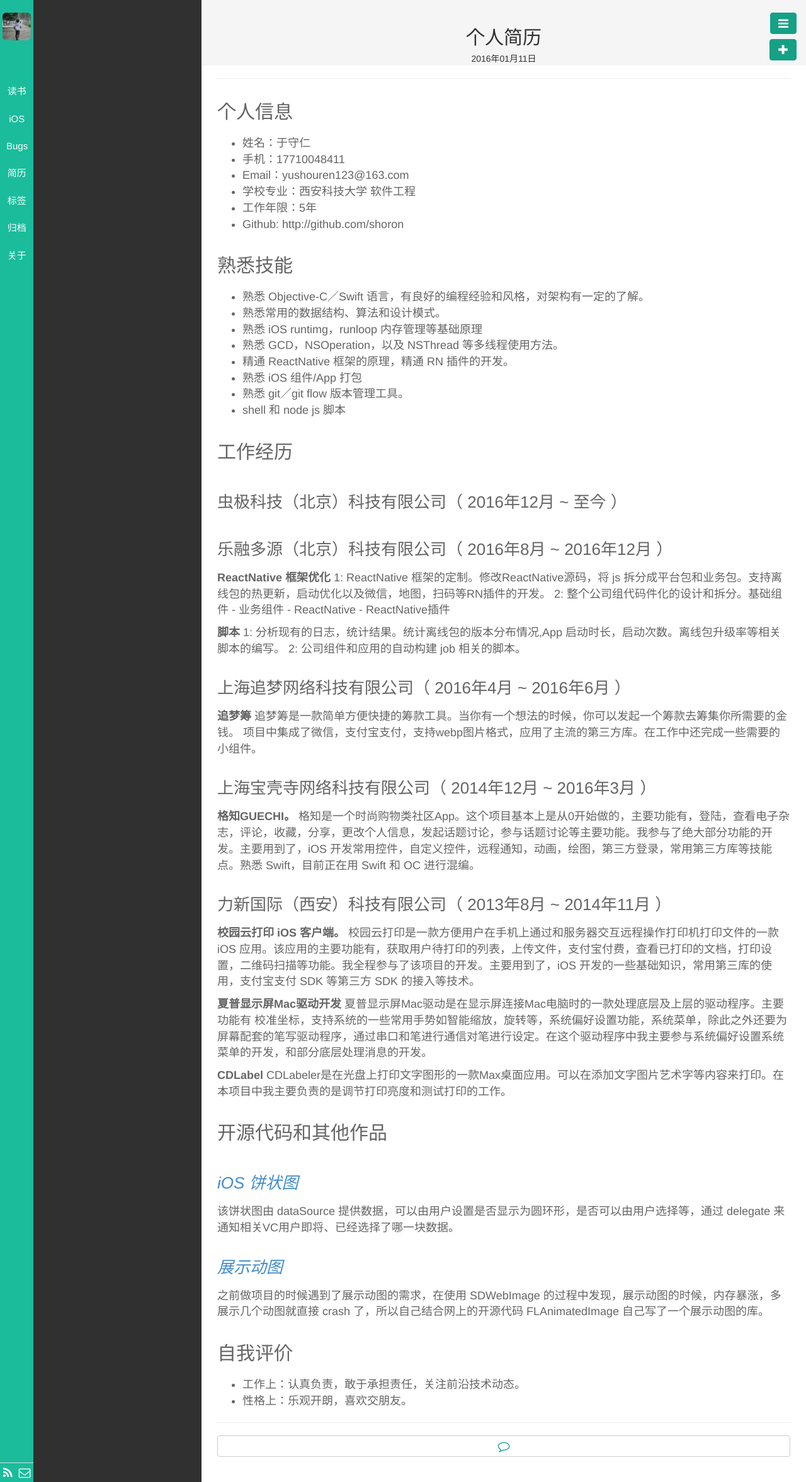
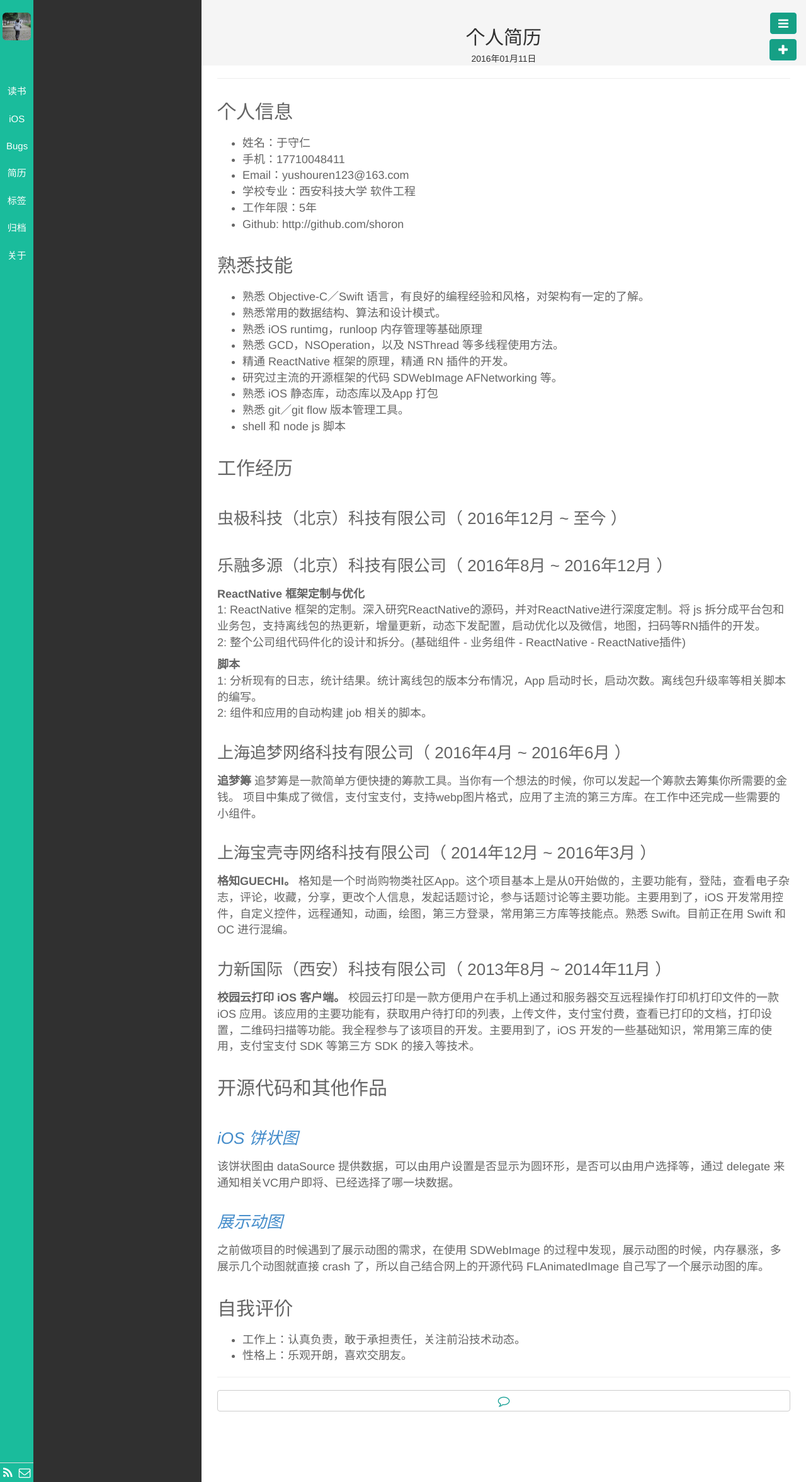
Before and after one commit to shoron/shoron.github.io, a Jekyll site: the page built from _posts/简历/2016-01-11-Resume.md, in a window 1280 px wide. Shown: the whole page at 63% size. Built offline with Jekyll 4.4.1, drawn with Linux system fonts in a browser that asks for light colours; nearby versions of some CDN libraries; library files that are not in the unit come from our copies; Markdown is read by kramdown in place of the engine named in the settings.

Commit message:
update resume

```diff
--- a/_posts/简历/2016-01-11-Resume.md
+++ b/_posts/简历/2016-01-11-Resume.md
@@ -23,7 +23,8 @@ description:
 - 熟悉 iOS runtimg，runloop 内存管理等基础原理
 - 熟悉 GCD，NSOperation，以及 NSThread 等多线程使用方法。
 - 精通 ReactNative 框架的原理，精通 RN 插件的开发。
-- 熟悉 iOS 组件/App 打包
+- 研究过主流的开源框架的代码 SDWebImage AFNetworking 等。
+- 熟悉 iOS 静态库，动态库以及App 打包
 - 熟悉 git／git flow 版本管理工具。
 - shell 和 node js 脚本
 
@@ -32,31 +33,26 @@ description:
 ### 虫极科技（北京）科技有限公司（ 2016年12月 ~ 至今 ）
 ### 乐融多源（北京）科技有限公司（ 2016年8月 ~ 2016年12月 ）
 
-**ReactNative 框架优化**
-1: ReactNative 框架的定制。修改ReactNative源码，将 js 拆分成平台包和业务包。支持离线包的热更新，启动优化以及微信，地图，扫码等RN插件的开发。
-2: 整个公司组代码件化的设计和拆分。基础组件 - 业务组件 - ReactNative - ReactNative插件
+**ReactNative 框架定制与优化**
+1: ReactNative 框架的定制。深入研究ReactNative的源码，并对ReactNative进行深度定制。将 js 拆分成平台包和业务包，支持离线包的热更新，增量更新，动态下发配置，启动优化以及微信，地图，扫码等RN插件的开发。
+2: 整个公司组代码件化的设计和拆分。(基础组件 - 业务组件 - ReactNative - ReactNative插件)
 
 **脚本**
-1: 分析现有的日志，统计结果。统计离线包的版本分布情况,App 启动时长，启动次数。离线包升级率等相关脚本的编写。
-2: 公司组件和应用的自动构建 job 相关的脚本。
+1: 分析现有的日志，统计结果。统计离线包的版本分布情况，App 启动时长，启动次数。离线包升级率等相关脚本的编写。
+2: 组件和应用的自动构建 job 相关的脚本。
 
 ### 上海追梦网络科技有限公司（ 2016年4月 ~ 2016年6月 ）
 
-**追梦筹** 追梦筹是一款简单方便快捷的筹款工具。当你有一个想法的时候，你可以发起一个筹款去筹集你所需要的金钱。
+**追梦筹**  追梦筹是一款简单方便快捷的筹款工具。当你有一个想法的时候，你可以发起一个筹款去筹集你所需要的金钱。
 项目中集成了微信，支付宝支付，支持webp图片格式，应用了主流的第三方库。在工作中还完成一些需要的小组件。
 
 ### 上海宝壳寺网络科技有限公司（ 2014年12月 ~ 2016年3月 ）
 
-**格知GUECHI。** 格知是一个时尚购物类社区App。这个项目基本上是从0开始做的，主要功能有，登陆，查看电子杂志，评论，收藏，分享，更改个人信息，发起话题讨论，参与话题讨论等主要功能。我参与了绝大部分功能的开发。主要用到了，iOS 开发常用控件，自定义控件，远程通知，动画，绘图，第三方登录，常用第三方库等技能点。熟悉 Swift，目前正在用 Swift 和 OC 进行混编。
+**格知GUECHI。**  格知是一个时尚购物类社区App。这个项目基本上是从0开始做的，主要功能有，登陆，查看电子杂志，评论，收藏，分享，更改个人信息，发起话题讨论，参与话题讨论等主要功能。主要用到了，iOS 开发常用控件，自定义控件，远程通知，动画，绘图，第三方登录，常用第三方库等技能点。熟悉 Swift。目前正在用 Swift 和 OC 进行混编。
 
 ### 力新国际（西安）科技有限公司（ 2013年8月 ~ 2014年11月 ）
 
 **校园云打印 iOS 客户端。** 校园云打印是一款方便用户在手机上通过和服务器交互远程操作打印机打印文件的一款 iOS 应用。该应用的主要功能有，获取用户待打印的列表，上传文件，支付宝付费，查看已打印的文档，打印设置，二维码扫描等功能。我全程参与了该项目的开发。主要用到了，iOS 开发的一些基础知识，常用第三库的使用，支付宝支付 SDK 等第三方 SDK 的接入等技术。
-
-**夏普显示屏Mac驱动开发** 夏普显示屏Mac驱动是在显示屏连接Mac电脑时的一款处理底层及上层的驱动程序。主要功能有
-校准坐标，支持系统的一些常用手势如智能缩放，旋转等，系统偏好设置功能，系统菜单，除此之外还要为屏幕配套的笔写驱动程序，通过串口和笔进行通信对笔进行设定。在这个驱动程序中我主要参与系统偏好设置系统菜单的开发，和部分底层处理消息的开发。
-
-**CDLabel** CDLabeler是在光盘上打印文字图形的一款Max桌面应用。可以在添加文字图片艺术字等内容来打印。在本项目中我主要负责的是调节打印亮度和测试打印的工作。
 
 ## 开源代码和其他作品 ###
 
```
